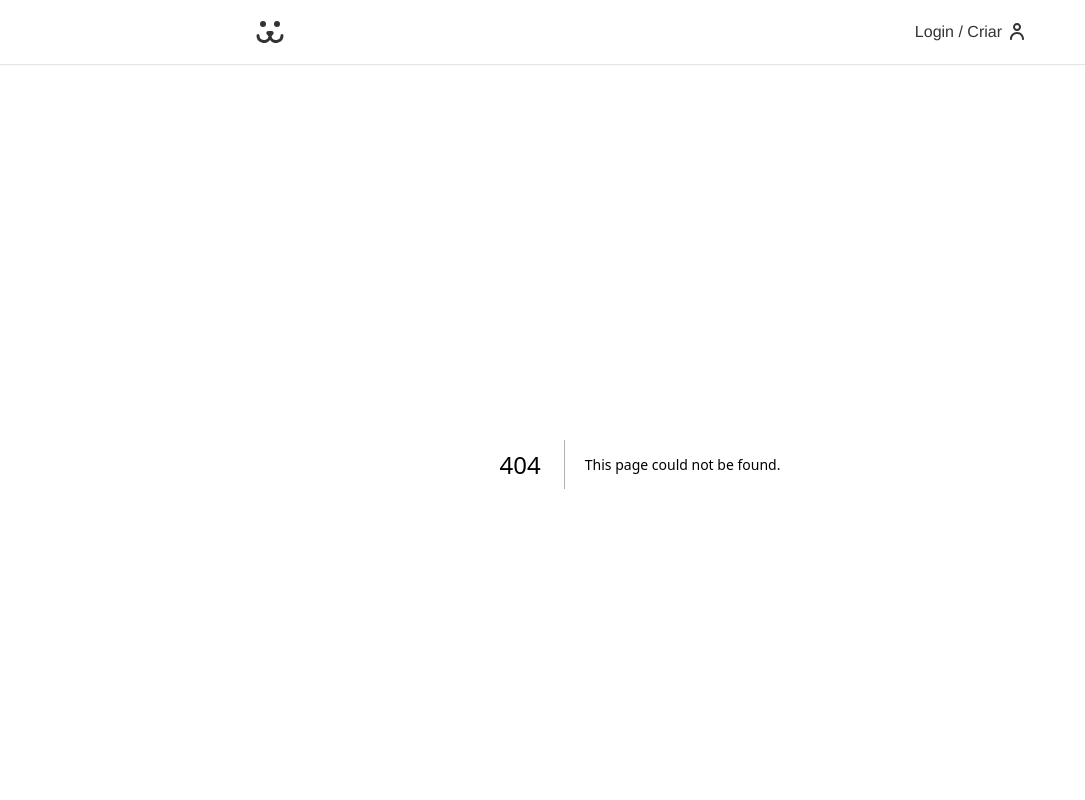
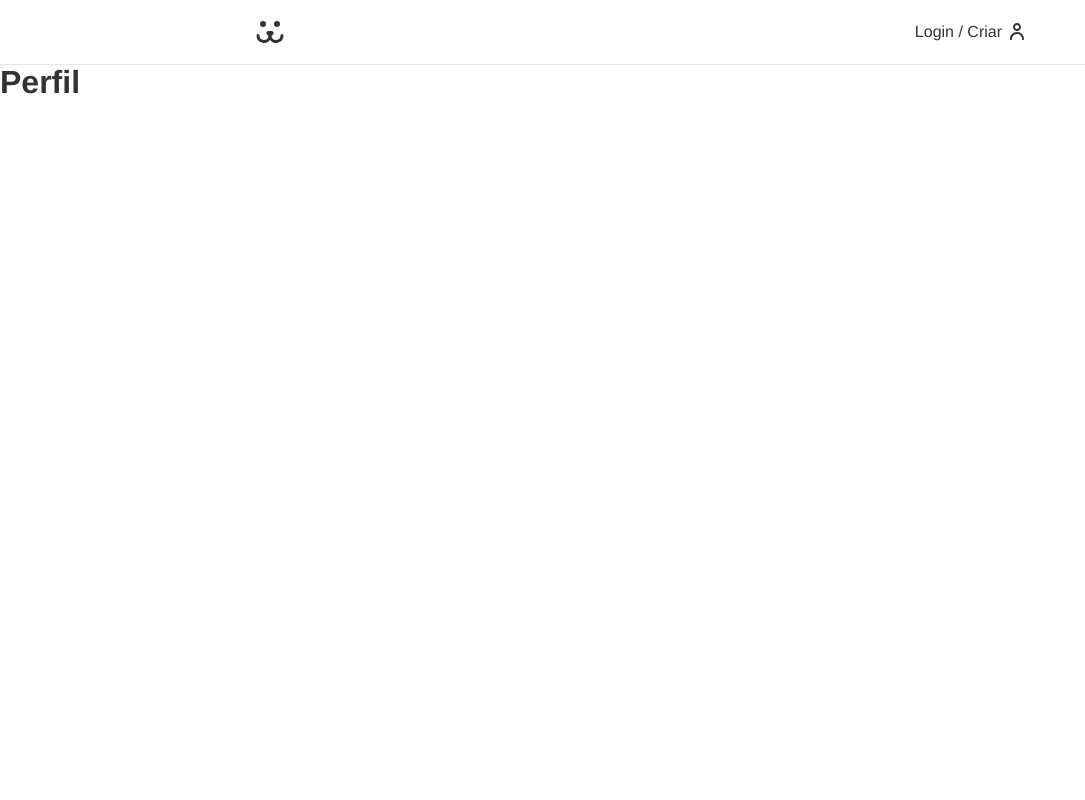
Before and after one commit to kelvincharlesdev/dogs-next, a Next.js app: page /perfil in a window 1280 px wide. Before the commit this address had no page. Shown: the top 800 px of the page, without its empty margins (0-1085 px from the left). Built offline with nearby package versions, Linux system fonts and the light colour scheme.

Commit message:
feat: add profile page structure

```diff
--- /dev/null
+++ b/src/app/perfil/page.tsx
@@ -0,0 +1,7 @@
+export default function PerfilPage() {
+  return (
+    <div>
+      <h1>Perfil</h1>
+    </div>
+  );
+}
```
